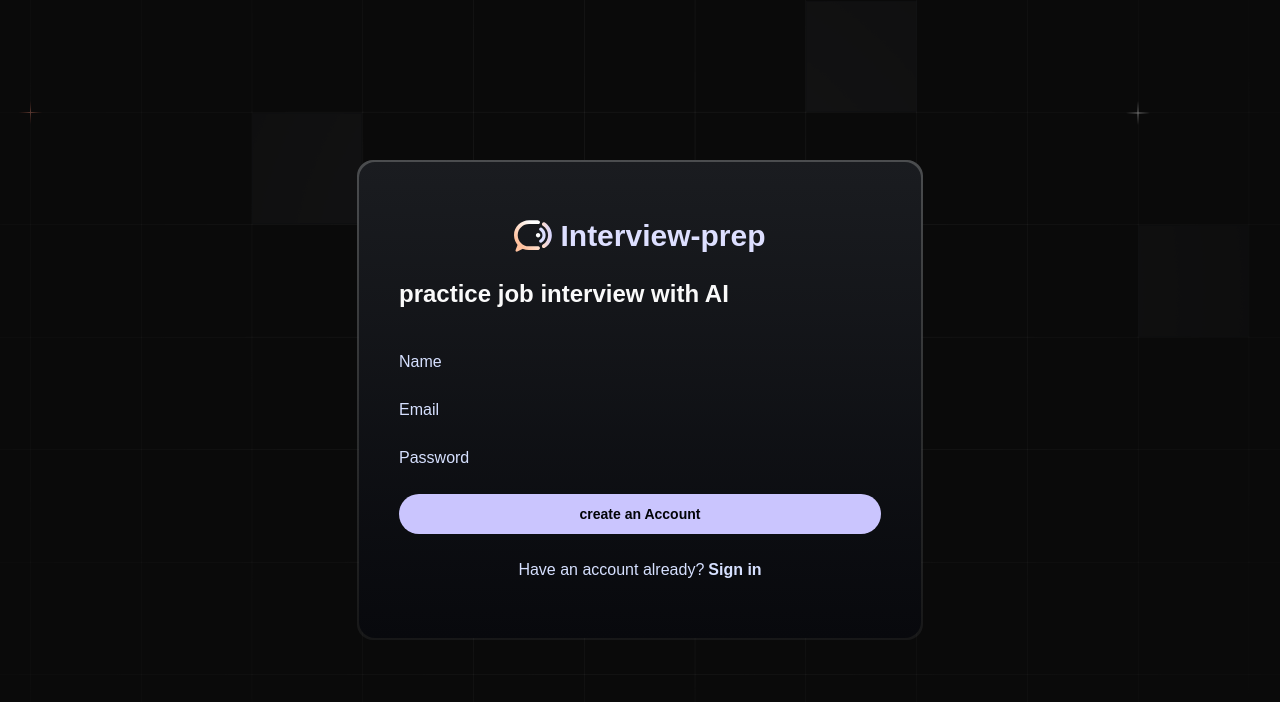
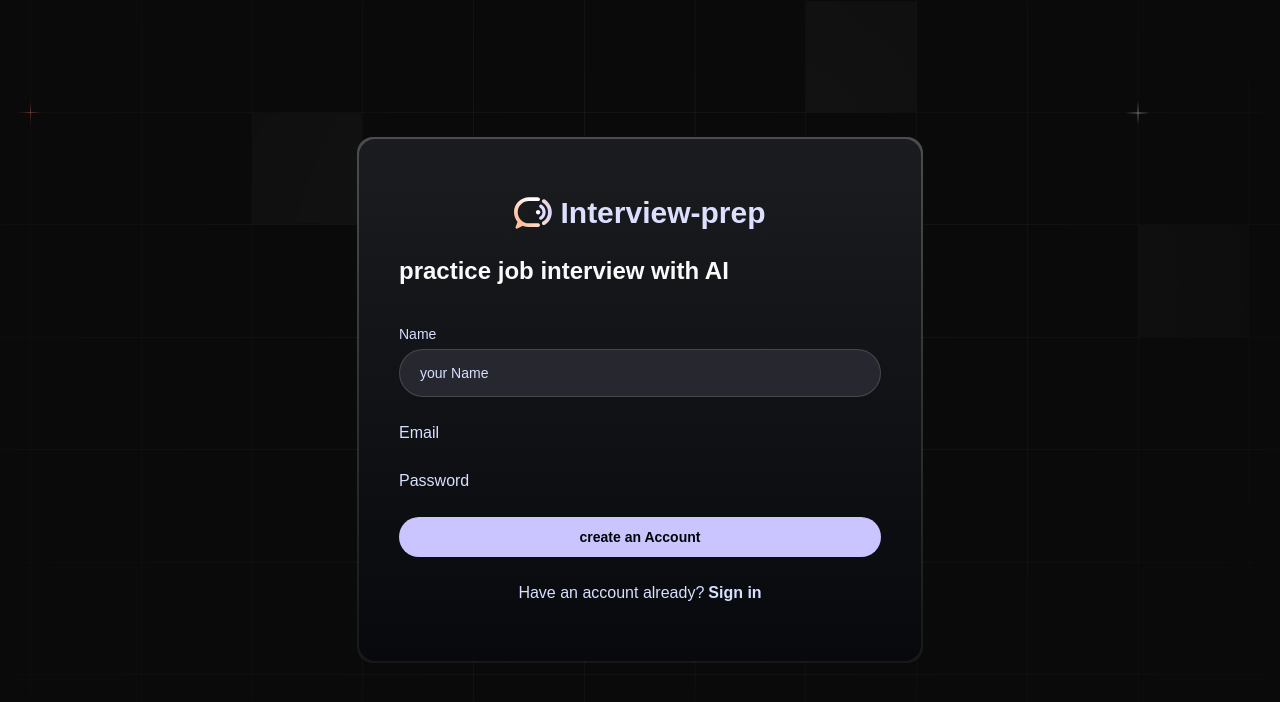
Before and after one commit to Mekd422/mock-interview-platform, a Next.js app: page /sign-up in a window 1280 px wide. Shown: the top 702 px of the page. Built offline with nearby package versions, Linux system fonts and the light colour scheme; a web font is replaced by a local one.

Commit message:
minor fix

```diff
--- a/components/AuthForm.tsx
+++ b/components/AuthForm.tsx
@@ -9,10 +9,11 @@ import {Form} from "@/components/ui/form"
 import Image from "next/image"
 import Link from "next/link"
 import { toast } from "sonner"
+import { FormField } from "./FormField"
 
 const authformSchema = (type: FormType) => {
   return z.object({
-    username: type === "sign-in" ? z.string().optional() : z.string().min(3),
+    name: type === "sign-in" ? z.string().optional() : z.string().min(3),
     email: z.string().email(),
     password: z.string().min(3)
   })
@@ -31,7 +32,7 @@ const AuthForm = ({type} : {type: FormType}) => {
   })
 
 
-  function onSubmit(values: z.infer<typeof formSchema>) {
+function onSubmit(values: z.infer<typeof formSchema>) {
     try {
       if(type === "sign-up"){
         // Handle sign-up logic here
@@ -64,7 +65,14 @@ const AuthForm = ({type} : {type: FormType}) => {
       <Form {...form}>
       <form onSubmit={form.handleSubmit(onSubmit)} className="w-full space-y-6 mt-4 form">
 
-        {!isSignIn && <p>Name</p>}
+        {!isSignIn && (
+          <FormField
+          control={form.control}
+          name="name"
+          label="Name"
+          placeholder="your Name"/>
+        )
+        }
         <p>Email</p>
         <p>Password</p>
 
```
